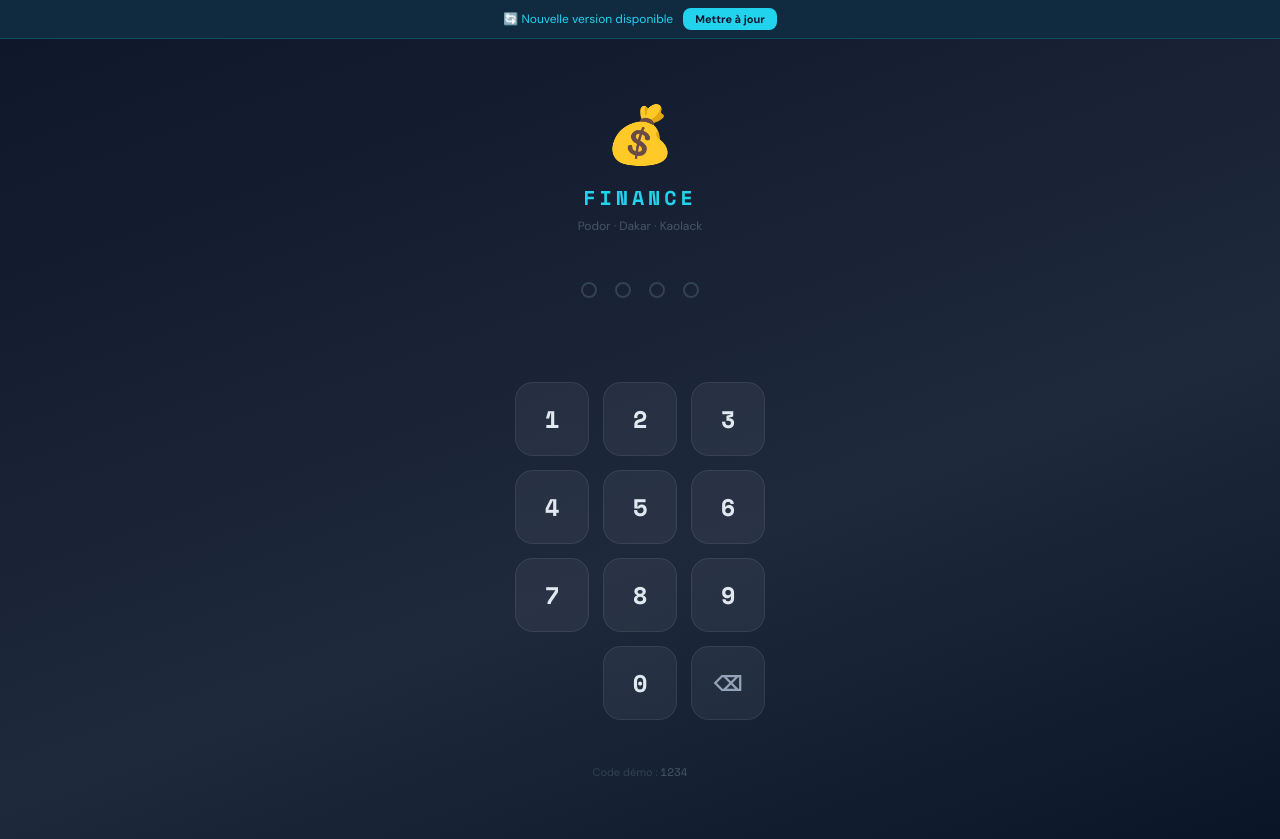
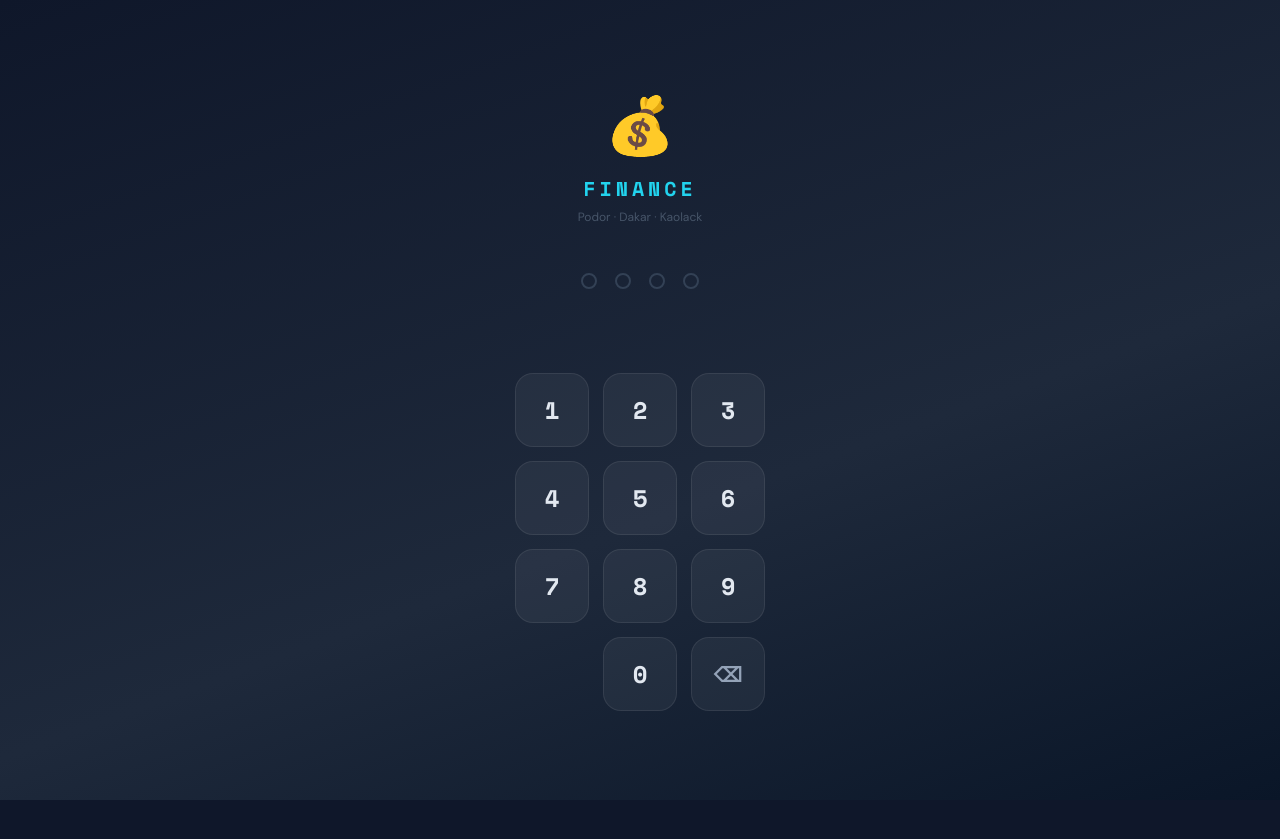
Before and after one commit to souleydiop/monfinance, a plain HTML site: page index.html in a window 1280 px wide. After the commit the page ends 800 px from the top, so only its background shows below. Drawn offline with nearby package versions, Linux system fonts and the light colour scheme.

Commit message:
Add files via upload

```diff
--- a/index.html
+++ b/index.html
@@ -393,7 +393,7 @@
     #update-banner {
       display: none; background: rgba(34,211,238,0.1); border-bottom: 1px solid rgba(34,211,238,0.2);
       padding: 8px 20px; font-size: 12px; color: var(--cyan); text-align: center;
-      display: flex; align-items: center; justify-content: center; gap: 10px;
+      align-items: center; justify-content: center; gap: 10px;
     }
     #update-banner.show { display: flex; }
     #update-banner button { background: var(--cyan); color: var(--bg); border-radius: 8px; padding: 4px 12px; font-size: 11px; font-weight: 700; border: none; }
@@ -455,7 +455,7 @@
       <button class="pin-key" onclick="pinKey('0')">0</button>
       <button class="pin-key del" onclick="pinDel()">⌫</button>
     </div>
-    <div class="pin-hint">Code démo : <span>1234</span></div>
+
   </div>
 
   <!-- Main App -->
```
